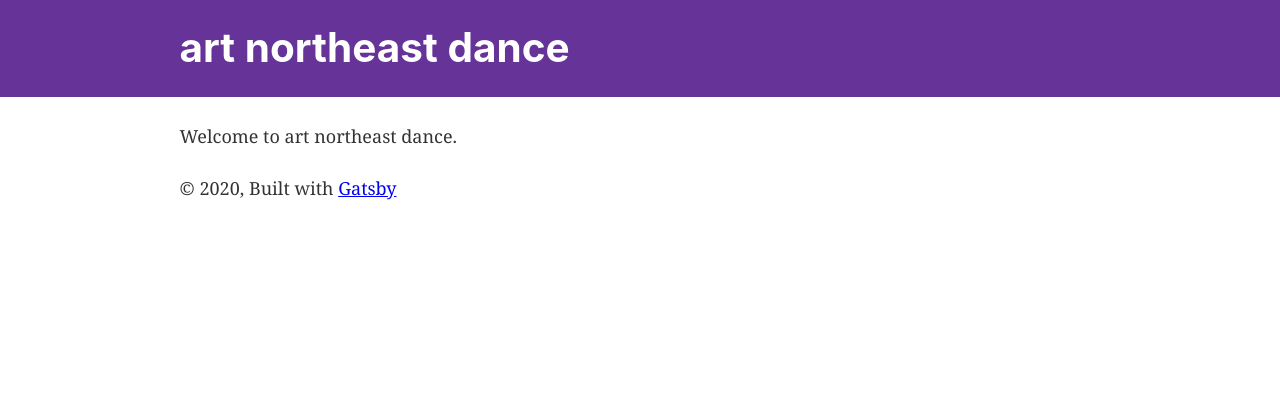
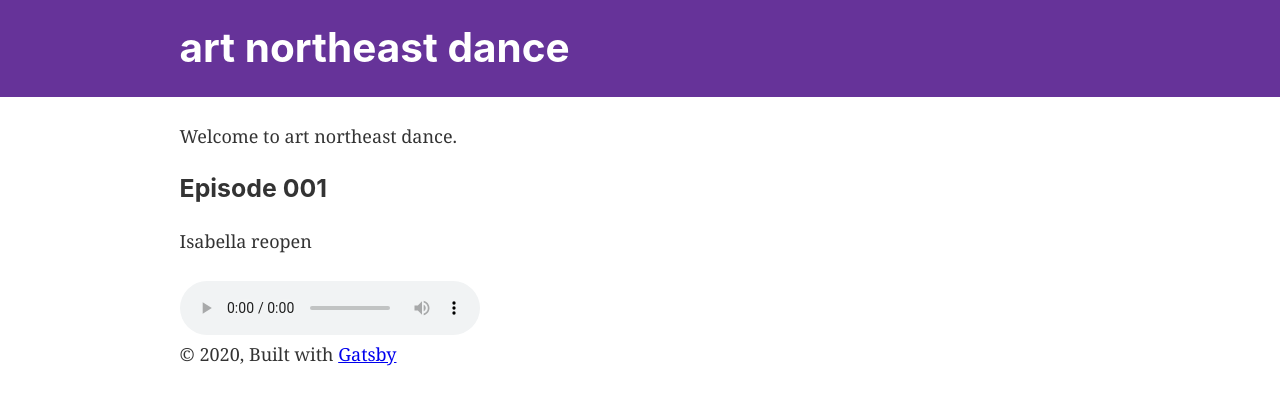
Before and after one commit to harrypunk/artned, a Gatsby site: page / in a window 1280 px wide. Built offline with nearby package versions, Linux system fonts and the light colour scheme; Gatsby itself is replaced by a stand-in of ours.

Commit message:
Ad hoc episode one

```diff
--- a/gatsby-config.js
+++ b/gatsby-config.js
@@ -1,7 +1,7 @@
 module.exports = {
   siteMetadata: {
     title: `art northeast dance`,
-    description: `art love in Boston`,
+    description: `art lover in Boston`,
     author: `heyhey`,
   },
   plugins: [
--- a/src/pages/index.js
+++ b/src/pages/index.js
@@ -4,11 +4,20 @@ import React from "react"
 import Layout from "../components/layout"
 //import Image from "../components/image"
 import SEO from "../components/seo"
+import EpisodeInfo from "../components/episodeinfo"
+
+const ep1Url =
+  "https://ned-mediafiles-s3bucket-17clqsbifzu88.s3.amazonaws.com/art001_isabellareopen_f1rule.mp3"
 
 const IndexPage = () => (
   <Layout>
     <SEO title="Art Northeast Dacne" />
     <p>Welcome to art northeast dance.</p>
+    <EpisodeInfo
+      title={"Episode 001"}
+      introText={"Isabella reopen"}
+      audioUrl={ep1Url}
+    />
   </Layout>
 )
 
```
